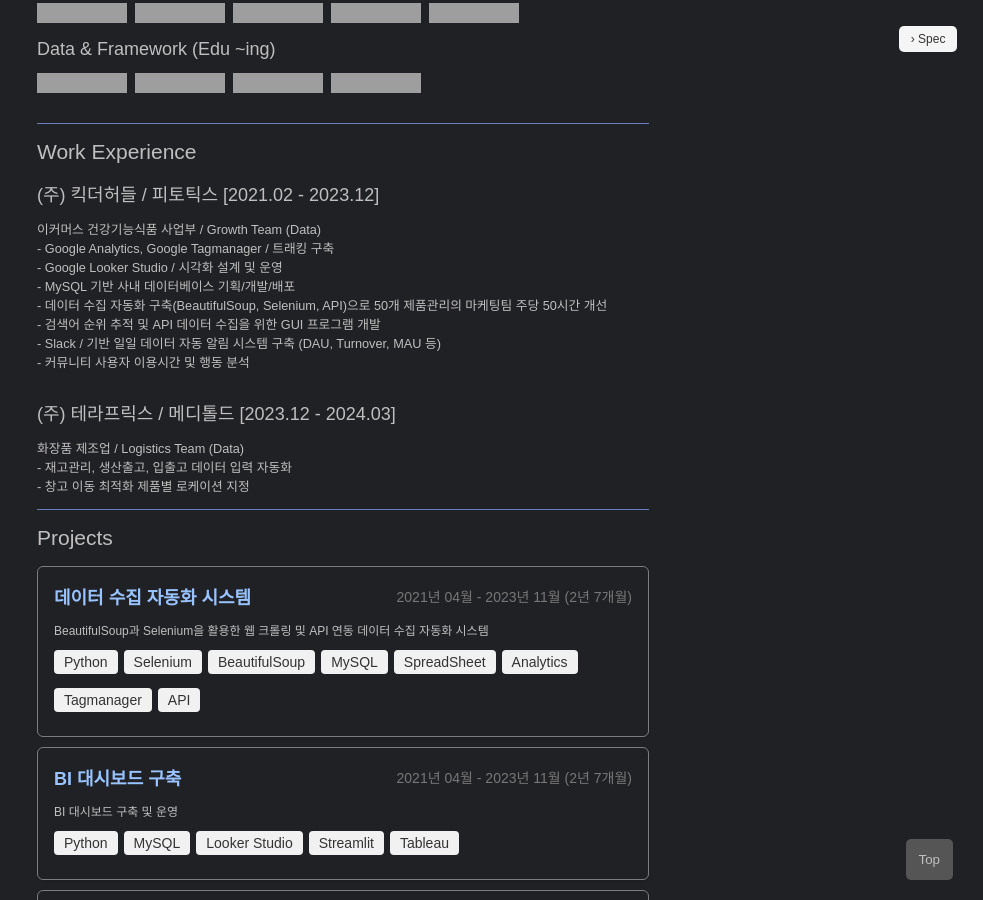
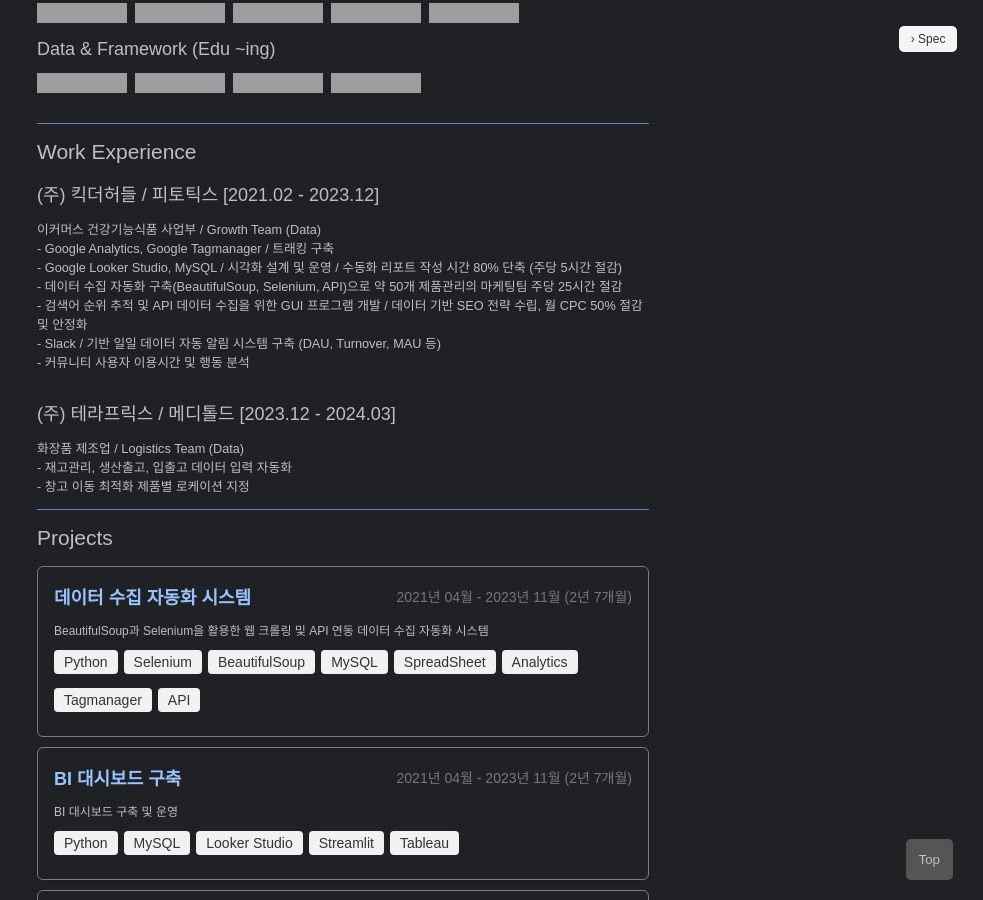
Before and after one commit to pozuhtuhv/pozuhtuhv.github.io, a Jekyll site: the page built from portfolio.html, in a window 1280 px wide and 900 px high, scrolled down 774 px, cut to the strip 0-900 px from the top of the window. Shown: the whole strip, without its empty margins (297-1280 px from the left). Built offline with Jekyll 4.4.1, drawn with Linux system fonts in a browser that asks for light colours; some web fonts are replaced; grey boxes are pictures that could not be loaded.

Commit message:
(edit) content

```diff
--- a/assets/js/custom.js
+++ b/assets/js/custom.js
@@ -28,7 +28,7 @@ document.addEventListener("DOMContentLoaded", function () {
       goal: "데이터 수집 후 정제 및 저장 프로세스 구축 & 운영 <br> 이커머스 판매처별 대규모 데이터 수집 로직 구현 <br> 정기 수집 작업의 자동화 및 오류 감지 시스템 구축",
       solutions: "Python 기반 Selenium, BeautifulSoup 조합으로 웹 크롤러 개발 <br> MySQL 연동을 통해 수집 데이터의 정형화 및 정기 백업 구조 구현 <br> 에러 모니터링 및 로깅 시스템, 관리자용 Google Spreadsheet 인터페이스 제공",
       results: [
-        "<strong>주당 50시간</strong> 이상의 마케팅팀 수작업 업무 제거 (약 45개 제품 대상)",
+        "<strong>주당 25시간</strong> 이상의 마케팅팀 수작업 업무 제거 (약 45개 제품 대상)",
         "인력 소모 감소 및 데이터 수집 오류율 대폭 감소",
         "여러 부서에서 필요한 데이터에 대한 실시간 접근성 확보",
         "마케팅 보고 및 의사 결정 속도 개선 및 KPI 기반 전략 강화",
--- a/portfolio.html
+++ b/portfolio.html
@@ -269,10 +269,9 @@ layout: default
   <h4>(주) 킥더허들 / 피토틱스 [2021.02 - 2023.12]</h4>
   <p>이커머스 건강기능식품 사업부 / Growth Team (Data)</p>
   <p>- Google Analytics, Google Tagmanager / 트래킹 구축</p>
-  <p>- Google Looker Studio / 시각화 설계 및 운영</p>
-  <p>- MySQL 기반 사내 데이터베이스 기획/개발/배포</p>
-  <p>- 데이터 수집 자동화 구축(BeautifulSoup, Selenium, API)으로 50개 제품관리의 마케팅팀 주당 50시간 개선 </p>
-  <p>- 검색어 순위 추적 및 API 데이터 수집을 위한 GUI 프로그램 개발</p>
+  <p>- Google Looker Studio, MySQL / 시각화 설계 및 운영 / 수동화 리포트 작성 시간 80% 단축 (주당 5시간 절감)</p>
+  <p>- 데이터 수집 자동화 구축(BeautifulSoup, Selenium, API)으로 약 50개 제품관리의 마케팅팀 주당 25시간 절감</p>
+  <p>- 검색어 순위 추적 및 API 데이터 수집을 위한 GUI 프로그램 개발 / 데이터 기반 SEO 전략 수립, 월 CPC 50% 절감 및 안정화</p>
   <p>- Slack / 기반 일일 데이터 자동 알림 시스템 구축 (DAU, Turnover, MAU 등)</p>
   <p>- 커뮤니티 사용자 이용시간 및 행동 분석</p>
 
```
